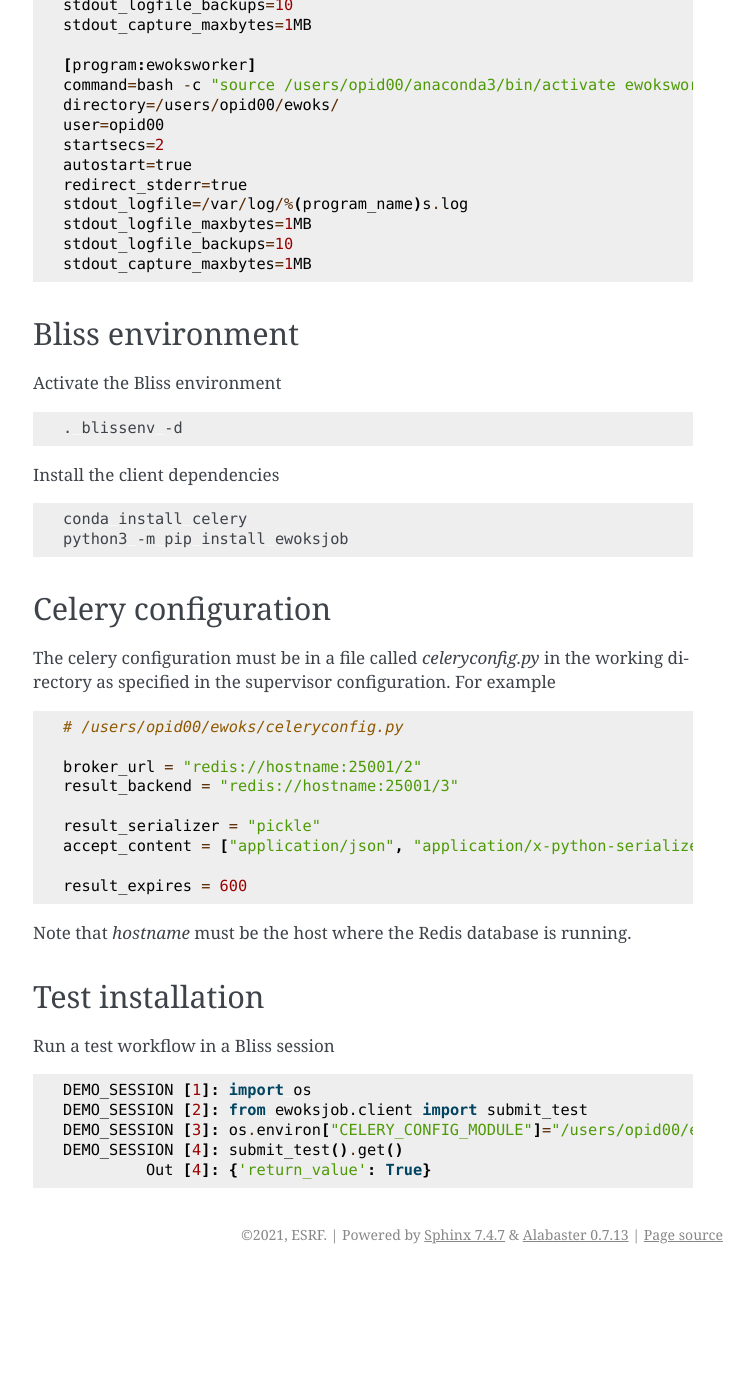
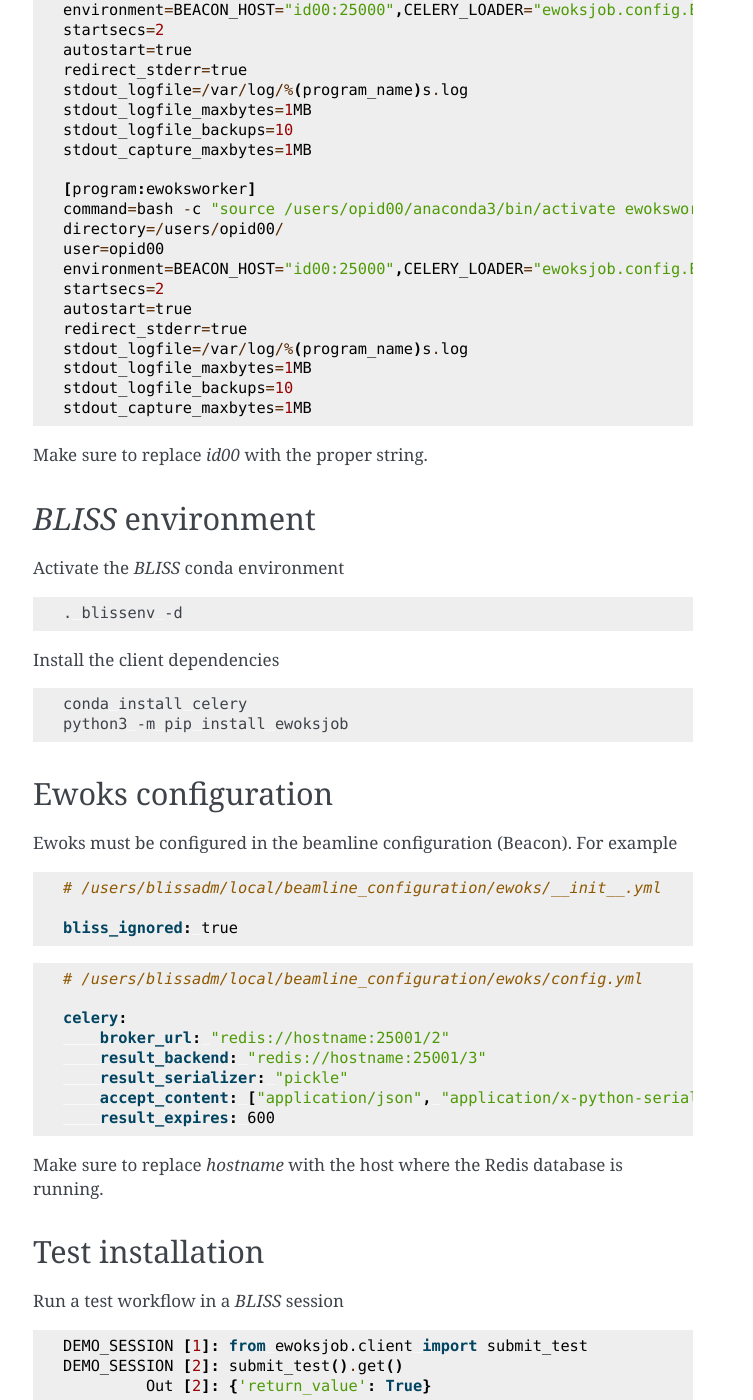
Before and after one commit to ewoks-kit/ewoksjob, a Sphinx documentation site: the page built from doc/bliss.rst, in a window 1280 px wide and 1400 px high, scrolled down 2388 px. Shown: the whole window, without its empty margins (387-1140 px from the left). Built offline with Sphinx 7.4.7, drawn with Linux system fonts in a browser that asks for light colours; before the commit the page ends 3662 px from its top, so only the background shows below that; some of the changed text lies outside the part shown.

Commit message:
support celery configuration from Beacon

```diff
--- a/doc/bliss.rst
+++ b/doc/bliss.rst
@@ -1,16 +1,17 @@
-Usage with Bliss at the ESRF
-============================
+Usage with *BLISS* at the ESRF
+==============================
 
 Assume you have a project called `ewoksxrpd` which implements some tasks for data processing.
 
-You need to create a worker environment, install *ewoksjob* in the bliss conda environment
-and create a celery configuration file.
+You need to create a worker python environment (conda or anything else), install *ewoksjob*
+in the *BLISS* conda environment and configure ewoks in the beamline configuration (Beacon).
 
 Worker environment
 ------------------
 
-Decide first whether the code needs to be managed and edited by the beamline staff or BCU staff.
-When the data processing code is not well established, most likely the beamline staff will manage it.
+Decide first whether the code needs to be managed and edited by the beamline staff or BCU.
+When the data processing code is well established and doesn't change often, most likely the
+BCU will manage it.
 
 Managed by *blissadm*
 ^^^^^^^^^^^^^^^^^^^^^
@@ -52,8 +53,9 @@ In this example we register a job monitor (you only ever need one) and one worke
 
     [program:ewoksmonitor]
     command=bash -c "source /users/opid00/anaconda3/bin/activate ewoksworker &&& exec celery flower"
-    directory=/users/opid00/ewoks/
+    directory=/users/opid00/
     user=opid00
+    environment=BEACON_HOST="id00:25000",CELERY_LOADER="ewoksjob.config.EwoksLoader"
     startsecs=2
     autostart=true
     redirect_stderr=true
@@ -64,8 +66,9 @@ In this example we register a job monitor (you only ever need one) and one worke
 
     [program:ewoksworker]
     command=bash -c "source /users/opid00/anaconda3/bin/activate ewoksworker &&& exec celery -A ewoksjob.apps.ewoks worker"
-    directory=/users/opid00/ewoks/
+    directory=/users/opid00/
     user=opid00
+    environment=BEACON_HOST="id00:25000",CELERY_LOADER="ewoksjob.config.EwoksLoader"
     startsecs=2
     autostart=true
     redirect_stderr=true
@@ -73,6 +76,8 @@ In this example we register a job monitor (you only ever need one) and one worke
     stdout_logfile_maxbytes=1MB
     stdout_logfile_backups=10
     stdout_capture_maxbytes=1MB
+
+Make sure to replace `id00` with the proper string.
 
 Managed by *opid00*
 ^^^^^^^^^^^^^^^^^^^
@@ -114,8 +119,9 @@ In this example we register a job monitor (you only ever need one) and one worke
 
     [program:ewoksmonitor]
     command=bash -c "source /users/opid00/anaconda3/bin/activate ewoksworker &&& exec celery flower"
-    directory=/users/opid00/ewoks/
+    directory=/users/opid00/
     user=opid00
+    environment=BEACON_HOST="id00:25000",CELERY_LOADER="ewoksjob.config.EwoksLoader"
     startsecs=2
     autostart=true
     redirect_stderr=true
@@ -126,8 +132,9 @@ In this example we register a job monitor (you only ever need one) and one worke
 
     [program:ewoksworker]
     command=bash -c "source /users/opid00/anaconda3/bin/activate ewoksworker &&& exec celery -A ewoksjob.apps.ewoks worker"
-    directory=/users/opid00/ewoks/
+    directory=/users/opid00/
     user=opid00
+    environment=BEACON_HOST="id00:25000",CELERY_LOADER="ewoksjob.config.EwoksLoader"
     startsecs=2
     autostart=true
     redirect_stderr=true
@@ -136,10 +143,12 @@ In this example we register a job monitor (you only ever need one) and one worke
     stdout_logfile_backups=10
     stdout_capture_maxbytes=1MB
 
-Bliss environment
------------------
+Make sure to replace `id00` with the proper string.
 
-Activate the Bliss environment
+*BLISS* environment
+-------------------
+
+Activate the *BLISS* conda environment
 
 .. code:: bash
 
@@ -152,35 +161,37 @@ Install the client dependencies
     conda install celery
     python3 -m pip install ewoksjob
 
-Celery configuration
---------------------
+Ewoks configuration
+-------------------
 
-The celery configuration must be in a file called `celeryconfig.py` in the working directory
-as specified in the supervisor configuration. For example
+Ewoks must be configured in the beamline configuration (Beacon). For example
 
-.. code:: python
+.. code:: yaml
 
-    # /users/opid00/ewoks/celeryconfig.py
+    # /users/blissadm/local/beamline_configuration/ewoks/__init__.yml
 
-    broker_url = "redis://hostname:25001/2"
-    result_backend = "redis://hostname:25001/3"
+    bliss_ignored: true
 
-    result_serializer = "pickle"
-    accept_content = ["application/json", "application/x-python-serialize"]
+.. code:: yaml
 
-    result_expires = 600
+    # /users/blissadm/local/beamline_configuration/ewoks/config.yml
 
-Note that `hostname` must be the host where the Redis database is running.
+    celery:
+        broker_url: "redis://hostname:25001/2"
+        result_backend: "redis://hostname:25001/3"
+        result_serializer: "pickle"
+        accept_content: ["application/json", "application/x-python-serialize"]
+        result_expires: 600
+
+Make sure to replace `hostname` with the host where the Redis database is running.
 
 Test installation
 -----------------
 
-Run a test workflow in a Bliss session
+Run a test workflow in a *BLISS* session
 
 .. code:: python
 
-    DEMO_SESSION [1]: import os
-    DEMO_SESSION [2]: from ewoksjob.client import submit_test
-    DEMO_SESSION [3]: os.environ["CELERY_CONFIG_MODULE"]="/users/opid00/ewoks/celeryconfig.py"
-    DEMO_SESSION [4]: submit_test().get()
-             Out [4]: {'return_value': True}
+    DEMO_SESSION [1]: from ewoksjob.client import submit_test
+    DEMO_SESSION [2]: submit_test().get()
+             Out [2]: {'return_value': True}
--- a/doc/conf.py
+++ b/doc/conf.py
@@ -3,7 +3,7 @@
 
 project = "ewoksjob"
 release = "0.1"
-copyright = "2021, ESRF"  # noqa A001
+copyright = "2021, ESRF"
 author = "ESRF"
 
 extensions = ["sphinx.ext.autodoc", "sphinx.ext.autosummary"]
--- a/setup.cfg
+++ b/setup.cfg
@@ -23,7 +23,7 @@ package_dir=
 packages=find:
 python_requires = >=3.6
 install_requires =
-    celery
+    celery >= 5
     ewoksutils
 
 [options.packages.find]
@@ -45,6 +45,8 @@ test =
     pytest
     pytest-celery
     pytest-redis
+    pytest-mock
+    blissdata
 dev =
     %(test)s
     black
```
Also changed, not shown: doc/getting_started.rst (+35 -8 lines), .gitlab-ci.yml, 11 other files.
